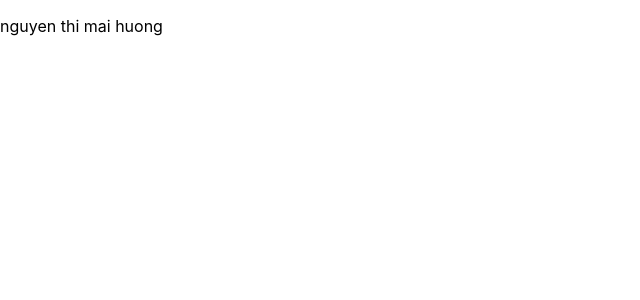
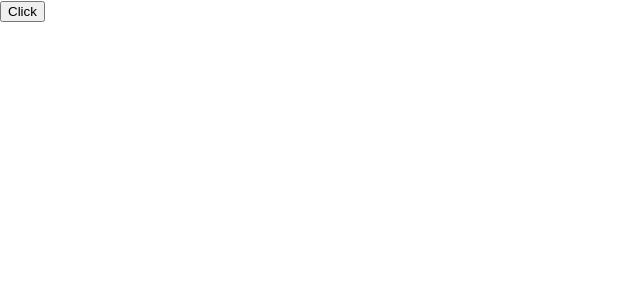
Before and after one commit to mhuong/tiktok, a React (Create React App) app: page / in a window 1280 px wide. Shown: the top 300 px of the page, without its empty margins (0-640 px from the left). Built offline with nearby package versions, Linux system fonts and the light colour scheme.

Commit message:
Cài đặt babel

```diff
--- /dev/null
+++ b/config-overrides.js
@@ -0,0 +1,7 @@
+const {override,useBabelRc} = require("customize-cra");
+
+
+module.exports = override(
+  // eslint-disable-next-line react-hooks/rules-of-hooks
+  useBabelRc()
+);
--- a/src/App.js
+++ b/src/App.js
@@ -1,10 +1,13 @@
-
+import Button from "./components/Button";
 
 function App() {
 
   return (
     <div>
-      <p>nguyen thi mai huong</p>
+      <Button>
+        <p>nguyen thi mai huong</p>
+      </Button>
+
     </div>
   );
 }
--- /dev/null
+++ b/src/components/Button/index.js
@@ -0,0 +1,9 @@
+import myAlert from "~/myAlert";
+
+function Button() {
+    return (
+        <button onClick={myAlert}>Click</button>
+     );
+}
+
+export default Button;
--- /dev/null
+++ b/src/myAlert.js
@@ -0,0 +1,5 @@
+function myAlert() {
+    alert('Say hi!')
+}
+
+export default myAlert;
```
Also changed, not shown: jsconfig.json (added, +8 -0 lines), package.json (+9 -4 lines), .babelrc (added), 1 other file (tests, documents, lock files or other folders).
